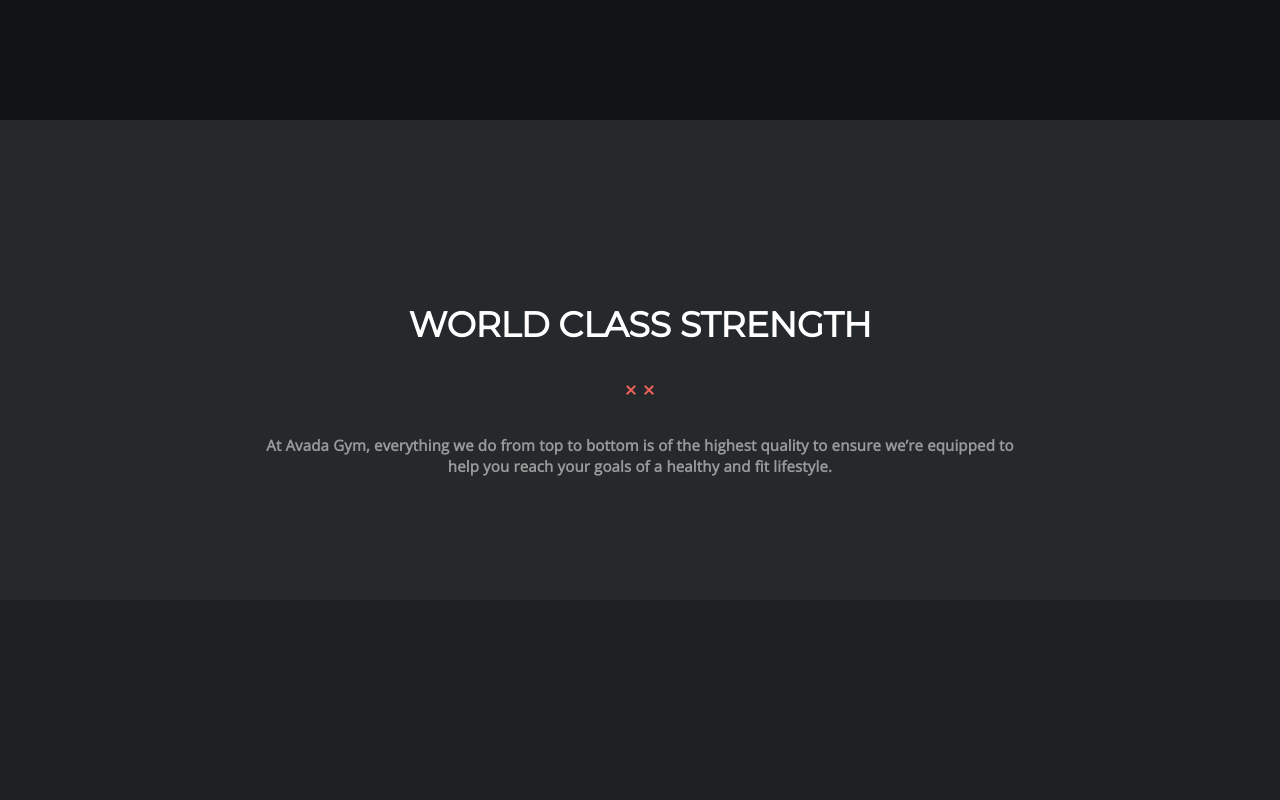
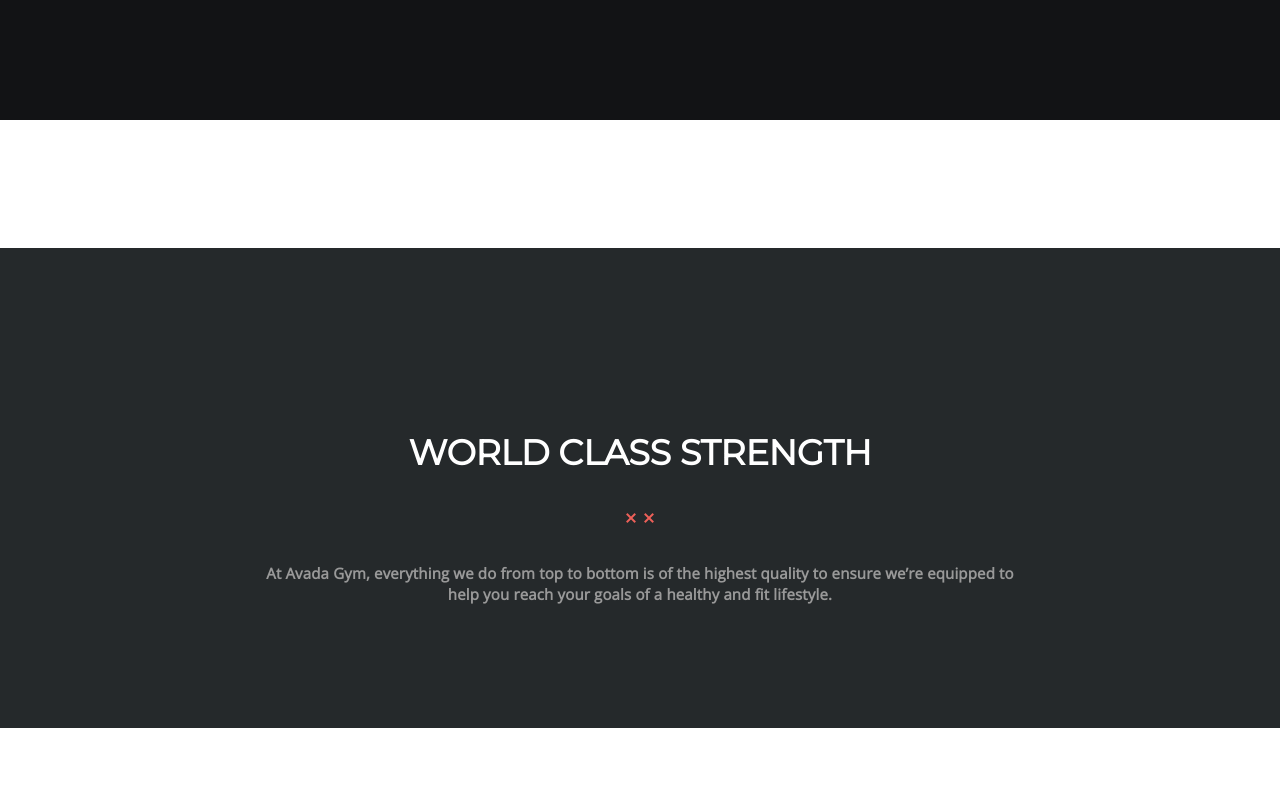
Before and after one commit to SabaAsgarian/Avada_Gym_Typscript, a Next.js app: page / in a window 1280 px wide. Shown: the part 840-1640 px from the top of the page. Built offline with nearby package versions, Linux system fonts and the light colour scheme.

Commit message:
Update page.tsx

```diff
--- a/src/app/page.tsx
+++ b/src/app/page.tsx
@@ -230,7 +230,7 @@
             <Typography variant='h2' sx={{ fontWeight: 'thiner', color: 'white', width: '100%', textAlign: 'center', marginBottom: '5%', fontSize: '20px', fontFamily: 'mt' }}>
               Motivation is what gets you started. Habit is what keeps you going.
             </Typography>
-            <Box sx={{marginBottom: '6%'}}>
+            <Box sx={{marginBottom: '10%'}}>
               <Button sx={{ width: '200px', height: '60px', fontFamily: 'mt', border: '1px solid #b4b1af', borderRadius: '0px', color: '#b4b1af', backgroundColor: 'transparent', '&:hover': { color: 'white', border: '1px solid white' } }}>
                 Join Us Today
               </Button>
@@ -240,7 +240,7 @@
 
 
       </div>
-      <Box sx={{ width: '100%', minHeight: '60vh', maxHeight: 'auto', backgroundColor: '#25292b', display: 'flex', justifyContent: 'center', alignItems: 'center' }}>
+      <Box sx={{ width: '100%', minHeight: '60vh', maxHeight: 'auto', backgroundColor: '#25292b', display: 'flex', justifyContent: 'center', alignItems: 'center',marginBottom: '10%',marginTop: '10%' }}>
         <Box sx={{ width: '60%', height: 'auto', display: 'flex', justifyContent: 'center', alignItems: 'center', flexDirection: 'column', textAlign: 'center' }}>
           <Typography variant='h2' sx={{ marginTop: '8%', marginBottom: '5%', fontSize: '35px', color: 'white', fontFamily: 'mt', fontWeight: 'bolder' }}>WORLD CLASS STRENGTH</Typography>
           <Image src={XX} alt='XX' width={30} height={30} style={{}} />
@@ -299,7 +299,7 @@
           ))}
         </Box>
       </Box>
-      <div className='bg-brucelee  bg-fixed bg-cover w-full min-h-[80vh] max-h-auto flex justify-center items-center'>
+      <div className='bg-brucelee  bg-fixed bg-cover w-full min-h-[80vh] max-h-auto flex justify-center items-center my-[10%]'>
         <Box sx={{ color: "white", display: 'flex', flexDirection: 'column', textAlign: 'center', justifyContent: 'center', alignItems: 'center' }}>
           <Typography variant='h4' sx={{ width: { xs: "80%", lg: "45%" }, fontFamily: 'os' }}>“ I fear not the man who has practiced 10,000 kicks once, but I fear the man who has practiced one kick 10,000 times ”</Typography>
           <Typography sx={{ fontWeight: 'bolder', marginTop: '5%', fontFamily: 'os', fontSize: '18px' }}>BRUCE LEE • QUOTE OF THE DAY</Typography>
```
